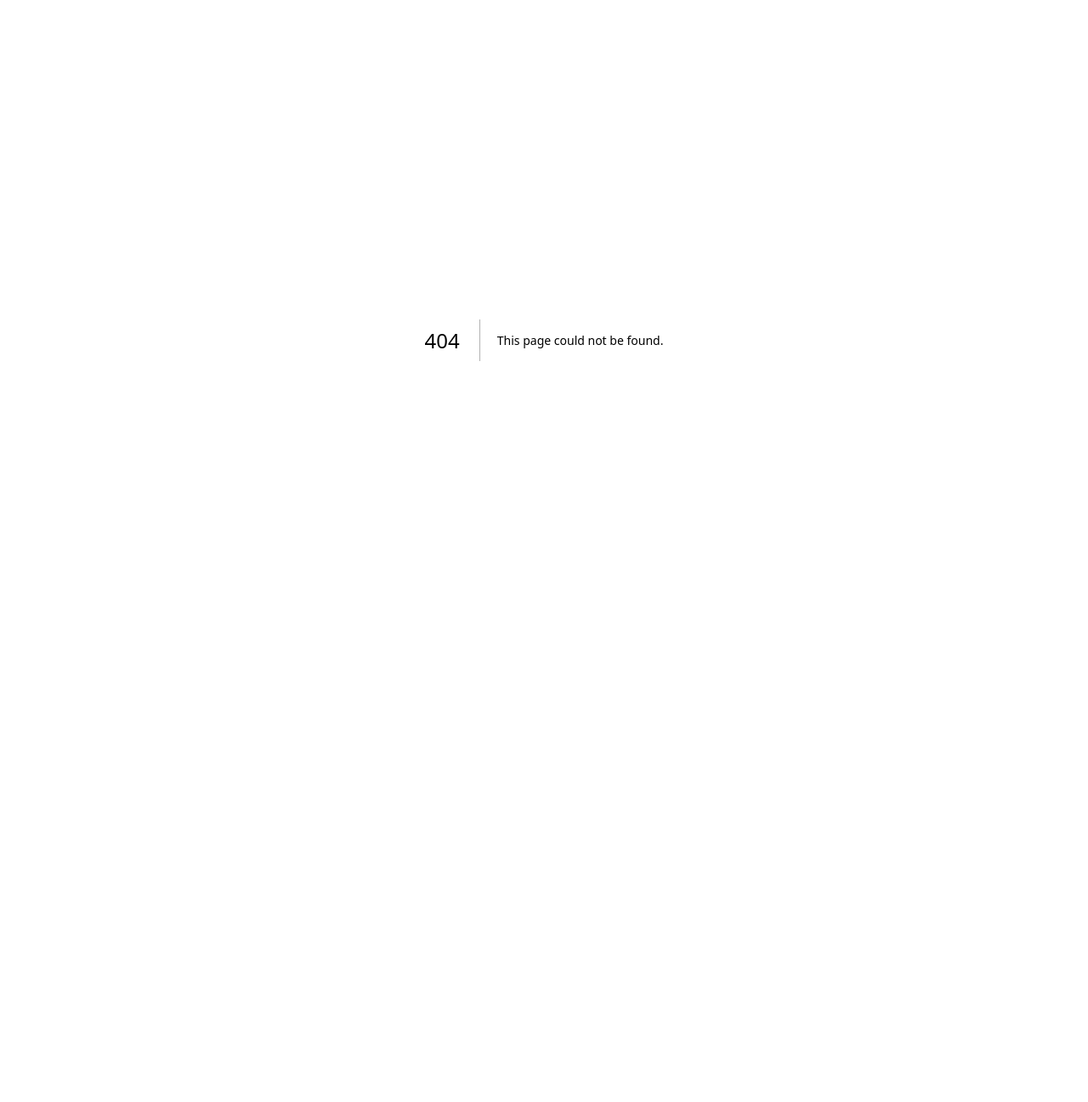
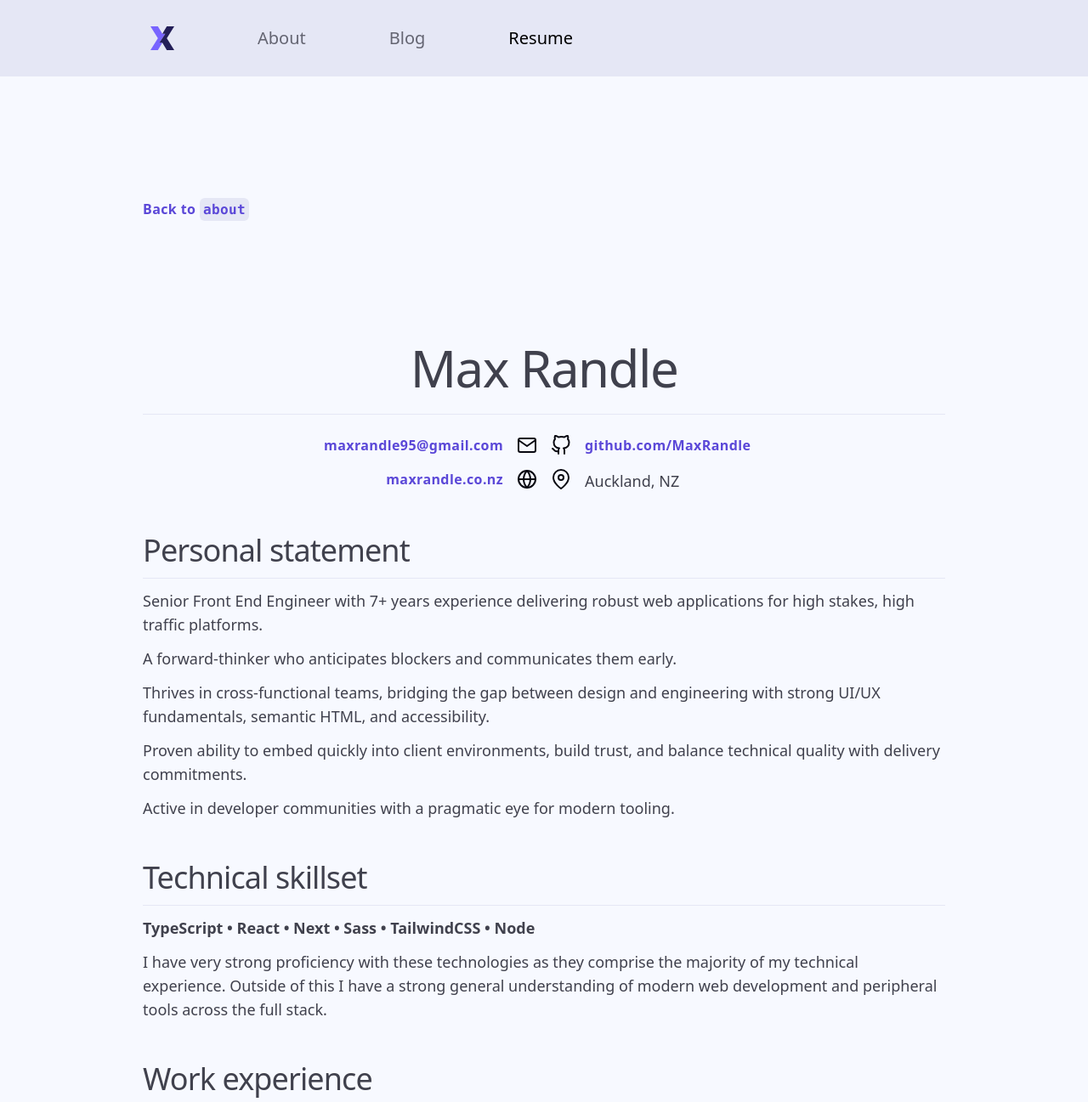
Before and after one commit to MaxRandle/portfolio-website-v5, a Next.js app: page /resume in a window 1280 px wide. Before the commit this address had no page. Shown: the top 1297 px of the page at 85% size. Before the commit the page ends 800 px from the top, so only its background shows below. Built offline with nearby package versions, Linux system fonts and the light colour scheme.

Commit message:
add resume page

```diff
--- /dev/null
+++ b/src/app/(home)/ResumeLinkSection.tsx
@@ -0,0 +1,26 @@
+import { ROUTE_MAP } from "@config/index";
+import { ButtonStyleLink } from "@ui/Button";
+import { Container } from "@ui/Container";
+import { Divider } from "@ui/Divider";
+import { Section } from "@ui/Section";
+
+import { FaChevronRight } from "react-icons/fa";
+
+export const ResumeLinkSection: React.FC = () => {
+  return (
+    <Section spacing="lg" className="relative overflow-hidden">
+      <Container className="flex w-full items-center">
+        <Divider className="grow" />
+        <ButtonStyleLink
+          className="inline-flex items-center gap-2"
+          intent={"secondary"}
+          href={ROUTE_MAP.resume.root}
+        >
+          {`résumé`}
+          <FaChevronRight size={14} />
+        </ButtonStyleLink>
+        <Divider className="grow" />
+      </Container>
+    </Section>
+  );
+};
--- a/src/app/(home)/page.tsx
+++ b/src/app/(home)/page.tsx
@@ -2,6 +2,7 @@ import { HeroSection } from "./HeroSection";
 import { AppNavHeader } from "@components/AppNavHeader";
 import { TechStackSection } from "./TechStackSection";
 import { ROUTE_MAP } from "@config/index";
+import { ResumeLinkSection } from "./ResumeLinkSection";
 
 export default function Home() {
   return (
@@ -9,6 +10,7 @@ export default function Home() {
       <AppNavHeader currentRoute={ROUTE_MAP.about.root} />
       <main>
         <HeroSection />
+        <ResumeLinkSection />
         <TechStackSection />
       </main>
     </>
--- /dev/null
+++ b/src/app/resume/page.tsx
@@ -0,0 +1,194 @@
+import { AppNavHeader } from "@components/AppNavHeader";
+import { ROUTE_MAP } from "@config/index";
+import { Container } from "@ui/Container";
+import { Divider } from "@ui/Divider";
+import { Heading } from "@ui/Heading";
+import { ExternalLink, Link } from "@ui/Link";
+import { Section } from "@ui/Section";
+import { Typography } from "@ui/Typography";
+
+import { FiGithub, FiGlobe, FiMail, FiMapPin } from "react-icons/fi";
+
+export default function Home() {
+  return (
+    <>
+      <AppNavHeader
+        className="print:hidden"
+        currentRoute={ROUTE_MAP.resume.root}
+      />
+      <main>
+        <Section className="print:hidden">
+          <Container>
+            <Link href={ROUTE_MAP.about.root}>
+              {`Back to `}
+              <code className="rounded-md bg-base-300 p-1 dark:bg-base-1000">
+                about
+              </code>
+            </Link>
+          </Container>
+        </Section>
+
+        <Section>
+          <Container>
+            <Heading level="h1" className="text-center">
+              Max Randle
+            </Heading>
+            <Divider className="mt-6" />
+
+            <div className="mt-6 grid gap-4 grid-cols-1 sm:grid-cols-2">
+              <span className="flex gap-4 sm:flex-row-reverse">
+                <FiMail size={24} />
+                <ExternalLink href="mailto:maxrandle95@gmail.com">
+                  maxrandle95@gmail.com
+                </ExternalLink>
+              </span>
+              <span className="flex gap-4">
+                <FiGithub size={24} />
+                <ExternalLink href="https://github.com/MaxRandle">
+                  github.com/MaxRandle
+                </ExternalLink>
+              </span>
+              <span className="flex gap-4 sm:flex-row-reverse">
+                <FiGlobe size={24} />
+                <ExternalLink href="maxrandle.co.nz">
+                  maxrandle.co.nz
+                </ExternalLink>
+              </span>
+              <span className="flex gap-4">
+                <FiMapPin size={24} />
+                <Typography>Auckland, NZ</Typography>
+              </span>
+            </div>
+
+            <div className="mt-12 space-y-3">
+              <Heading level="h2">Personal statement</Heading>
+
+              <Divider />
+
+              <Typography>
+                Senior Front End Engineer with 7+ years experience delivering
+                robust web applications for high stakes, high traffic platforms.
+              </Typography>
+
+              <Typography>
+                A forward-thinker who anticipates blockers and communicates them
+                early.
+              </Typography>
+
+              <Typography>
+                Thrives in cross-functional teams, bridging the gap between
+                design and engineering with strong UI/UX fundamentals, semantic
+                HTML, and accessibility.
+              </Typography>
+
+              <Typography>
+                Proven ability to embed quickly into client environments, build
+                trust, and balance technical quality with delivery commitments.
+              </Typography>
+
+              <Typography>
+                Active in developer communities with a pragmatic eye for modern
+                tooling.
+              </Typography>
+            </div>
+
+            <div className="mt-12 space-y-3">
+              <Heading level="h2">Technical skillset</Heading>
+
+              <Divider />
+
+              <Typography>
+                <strong>
+                  TypeScript • React • Next • Sass • TailwindCSS • Node
+                </strong>
+              </Typography>
+
+              <Typography>
+                I have very strong proficiency with these technologies as they
+                comprise the majority of my technical experience. Outside of
+                this I have a strong general understanding of modern web
+                development and peripheral tools across the full stack.
+              </Typography>
+            </div>
+
+            <div className="mt-12 space-y-3">
+              <Heading level="h2">Work experience</Heading>
+
+              <Divider />
+
+              <Heading level="h3">Senior Front end Software Engineer</Heading>
+              <Typography>
+                <strong>AKQA</strong> • Auckland • April 2025 - Present
+              </Typography>
+              <Typography>
+                TypeScript | React | Next | TailwindCSS | VanillaExtract
+              </Typography>
+
+              <ul className="list-disc ml-8">
+                <li>
+                  <Typography level="caption">
+                    Improve checkout experience for large supermarket eCommerce
+                    platforms serving tens of thousands of customers daily.
+                  </Typography>
+                </li>
+                <li>
+                  <Typography level="caption">
+                    Collaborate closely with designers and product owners to
+                    refine features, and actively contribute to sprint and
+                    quarterly planning to ensure work is well defined,
+                    appropriately scoped, and aligned with delivery timelines.
+                  </Typography>
+                </li>
+                <li>
+                  <Typography level="caption">
+                    Partner with back-end engineers during technical planning to
+                    design API contracts and map front-end/back-end
+                    interactions, ensuring alignment before implementation.
+                  </Typography>
+                </li>
+                <li>
+                  <Typography level="caption">
+                    Deliver critical headless CMS migration under an immovable
+                    deadline driven by expiring vendor contracts, successfully
+                    shipping to production before cutoff with zero disruption to
+                    customers.
+                  </Typography>
+                </li>
+                <li>
+                  <Typography level="caption">
+                    Drive alignment across QA discipline by advocating for a
+                    streamlined testing strategy, reducing fragile end-to-end
+                    tests that blocked deployments and refocusing efforts on
+                    meaningful happy-path coverage.
+                  </Typography>
+                </li>
+                <li>
+                  <Typography level="caption">
+                    Champion continuous refactoring of tightly-coupled checkout
+                    components, extracting reusable UI components and utility
+                    functions to improve maintainability and reduce cost of
+                    change for future feature work.
+                  </Typography>
+                </li>
+                <li>
+                  <Typography level="caption">
+                    Identify and remediate critical accessibility failures
+                    across eCommerce sites during downtime, including unusable
+                    navigation and missing skip-to-content links.
+                  </Typography>
+                </li>
+                <li>
+                  <Typography level="caption">
+                    Embed as the sole AKQA engineer within an established
+                    in-client squad, quickly building trust and becoming a key
+                    contributor in team ceremonies and technical decisions.
+                  </Typography>
+                </li>
+              </ul>
+            </div>
+          </Container>
+        </Section>
+      </main>
+    </>
+  );
+}
--- a/src/components/AppNavHeader.tsx
+++ b/src/components/AppNavHeader.tsx
@@ -11,8 +11,8 @@ type Props = NavProps & {
 export function AppNavHeader({ currentRoute, ...props }: Props) {
   return (
     <Nav {...props}>
-      <Container className="flex items-center justify-between gap-6 sm:justify-start sm:gap-20">
-        <LinkStyleButton className="shrink-0 p-2 border border-transparent">
+      <Container className="flex items-center justify-evenly gap-6 sm:justify-start sm:gap-20">
+        <LinkStyleButton className="shrink-0 p-2 border border-transparent hidden sm:block">
           <BrandLogoIcon size={28} />
         </LinkStyleButton>
         <NavLink
@@ -27,6 +27,12 @@ export function AppNavHeader({ currentRoute, ...props }: Props) {
         >
           Blog
         </NavLink>
+        <NavLink
+          href={ROUTE_MAP.resume.root}
+          isActive={currentRoute === ROUTE_MAP.resume.root}
+        >
+          Resume
+        </NavLink>
       </Container>
     </Nav>
   );
```
Also changed, not shown: 1 other file (tests, documents, lock files or other folders).
